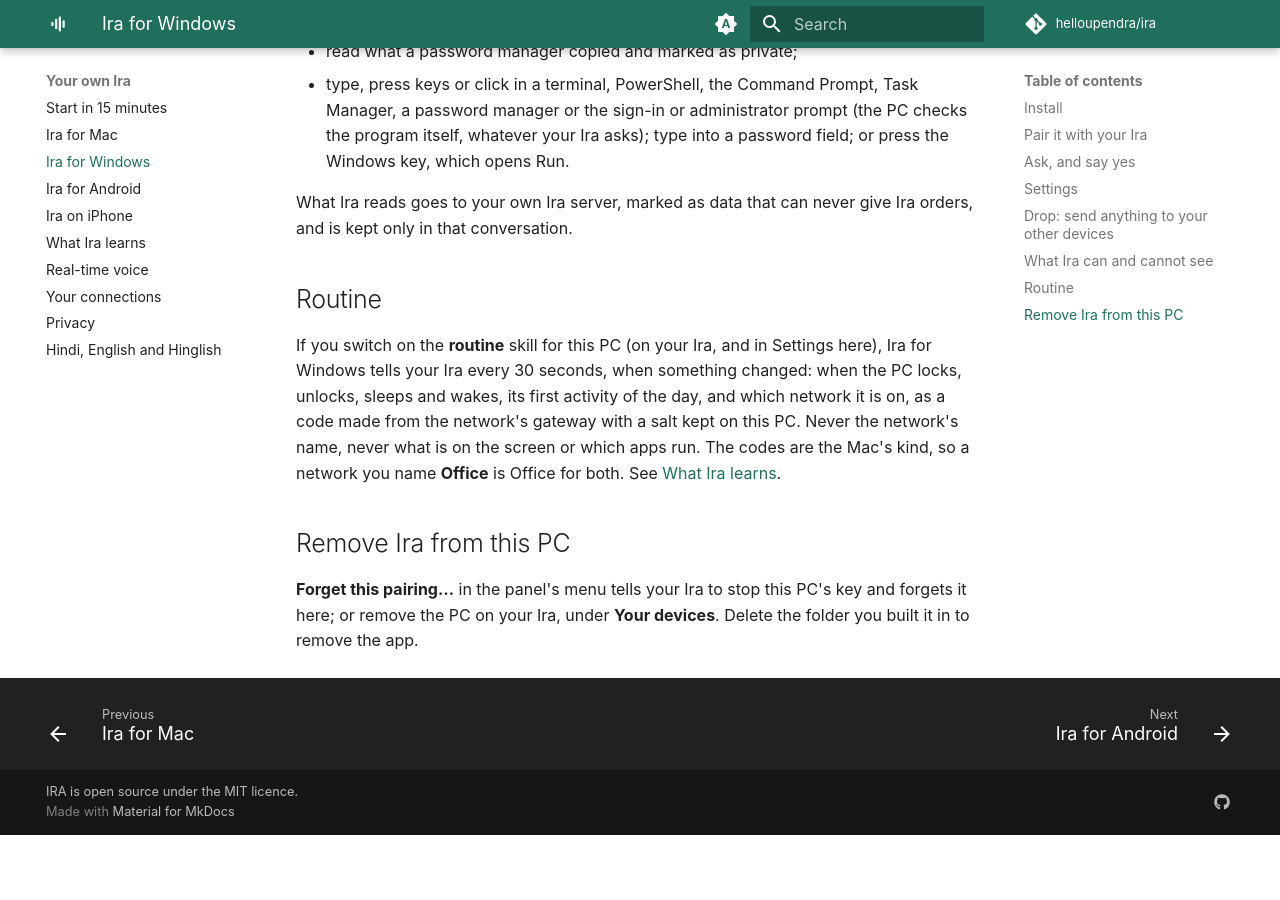
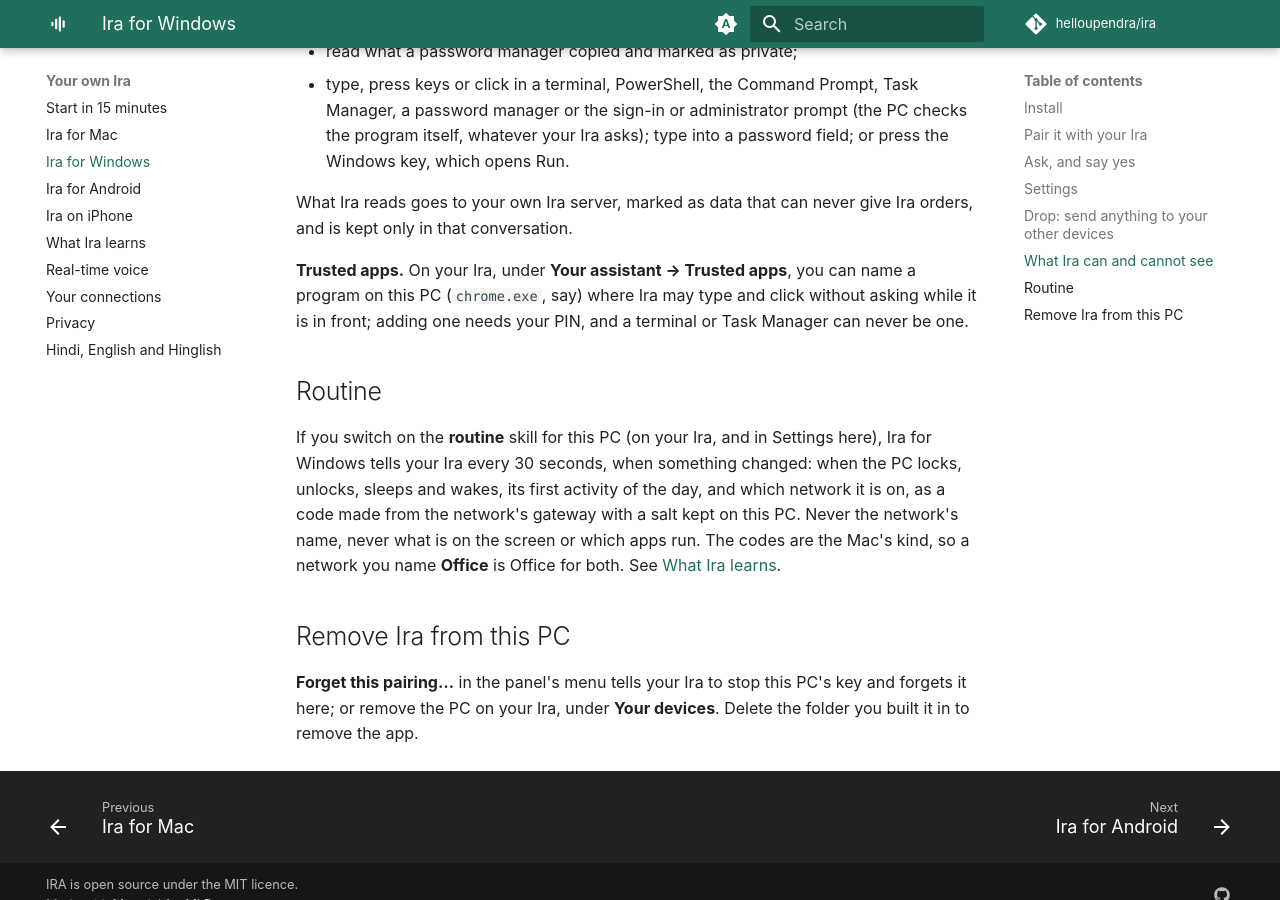
Before and after one commit to helloupendra/ira, an MkDocs documentation site: the page built from docs/clients/windows.md, in a window 1280 px wide and 900 px high, scrolled down 3227 px. Built offline with MkDocs 1.6.1 and Material for MkDocs 9.7.7, drawn with Linux system fonts in a browser that asks for light colours; comment, search, counter and statistics services are not loaded; before the commit the page ends 4062 px from its top, so only the background shows below that.

Commit message:
Let a Windows program be a trusted app, whatever case it is typed in
A PC reports the app in front as its program file in lower case, so a
trust saved as Code.exe never matched. Program files are now kept in lower
case, and the web form says a Windows program such as chrome.exe works.

```diff
--- a/docs/clients/windows.md
+++ b/docs/clients/windows.md
@@ -133,6 +133,11 @@
 What Ira reads goes to your own Ira server, marked as data that can never
 give Ira orders, and is kept only in that conversation.
 
+**Trusted apps.** On your Ira, under **Your assistant → Trusted apps**, you
+can name a program on this PC (`chrome.exe`, say) where Ira may type and
+click without asking while it is in front; adding one needs your PIN, and a
+terminal or Task Manager can never be one.
+
 ## Routine
 
 If you switch on the **routine** skill for this PC (on your Ira, and in
--- a/src/ira/web/static/personal.js
+++ b/src/ira/web/static/personal.js
@@ -504,7 +504,7 @@
       el("h3", { text: "Trusted apps" }),
       el("p", { className: "muted small", text: "Ira may tap and type in these apps without asking, while the app is in front. Sending, calls, payments and deleting still ask." }),
       rows.length ? el("ul", { className: "stack-tight" }, rows) : el("p", { className: "muted small", text: "None yet." }),
-      devices.length ? el("div", { className: "stack-tight" }, el("label", {}, "Device", device), el("label", {}, "App (Android package, or Mac bundle id)", app), pinField(), el("button", { type: "submit", className: "btn btn-ghost", text: "Trust this app" })) : null,
+      devices.length ? el("div", { className: "stack-tight" }, el("label", {}, "Device", device), el("label", {}, "App (Android package, Mac bundle id, or Windows program such as chrome.exe)", app), pinField(), el("button", { type: "submit", className: "btn btn-ghost", text: "Trust this app" })) : null,
       error,
     );
     form.addEventListener("submit", async (event) => {
```
Also changed, not shown: docs/security.md (+2 -1 lines), 2 other files.
